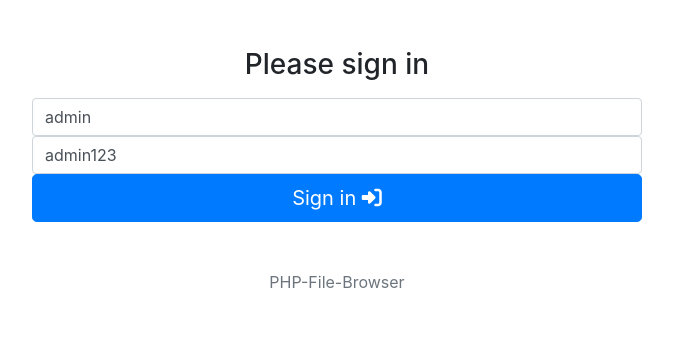
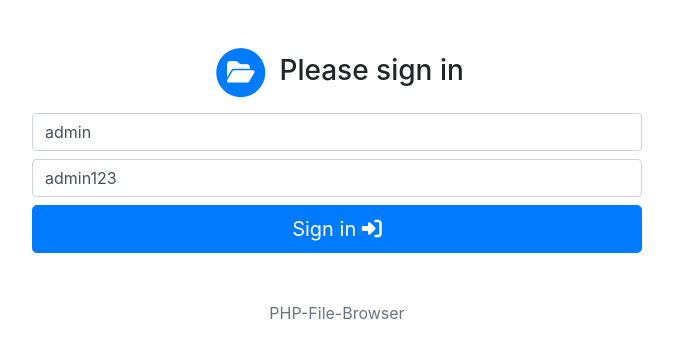
Before and after one commit to VytenisRadzevicius/PHP-File-Browser, a PHP site: page /login.php in a window 1280 px wide. Shown: the top 358 px of the page, without its empty margins (303-976 px from the left). Run offline with PHP 8.4, Linux system fonts and the light colour scheme; some libraries are stand-ins or nearby versions.

Commit message:
hot fixes

```diff
--- a/login.php
+++ b/login.php
@@ -30,11 +30,15 @@ else {
 
   <!-- Login -->
   <form action="login.php" method="post">
-      <h1 class="h3 mb-3">Please sign in</h1>
+      <h1 class="h3 mb-3">
+      <span class="fa-stack fa-sm mr-2 text-primary">
+        <i class="fas fa-circle fa-stack-2x"></i>
+        <i class="fas fa-folder-open fa-stack-1x fa-inverse"></i>
+      </span>Please sign in</h1>
       <div class="alert-danger"><?= $msg; ?></div>
 
-      <input type="text" name="username" class="form-control" placeholder="admin" value="admin" required>
-      <input type="text" name="password" class="form-control" placeholder="admin123" value="admin123" required>
+      <input type="text" name="username" class="form-control mb-2" placeholder="admin" value="admin" required>
+      <input type="text" name="password" class="form-control mb-2" placeholder="admin123" value="admin123" required>
       <button class="btn btn-lg btn-primary btn-block" type="submit">Sign in <i class="fa fa-sign-in-alt"></i></button>
 
       <p class="mt-5 mb-3 text-muted">PHP-File-Browser</p>
```
